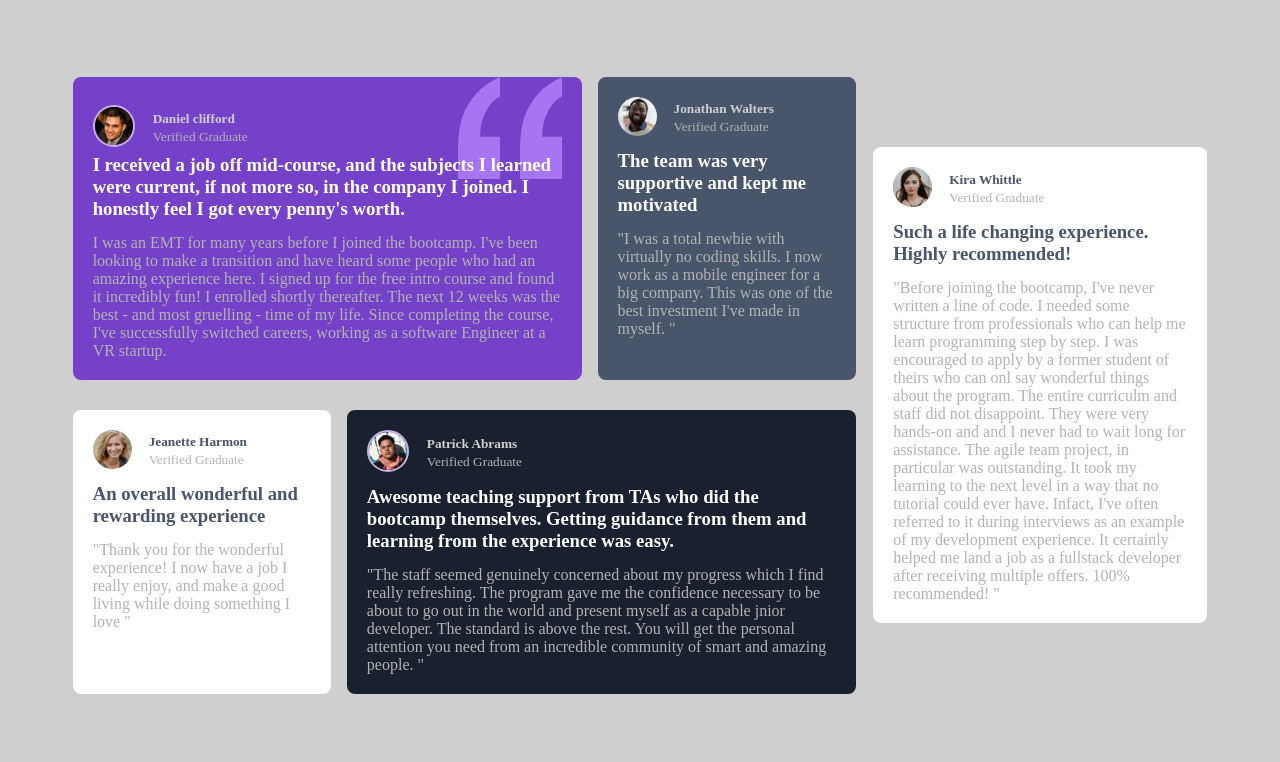
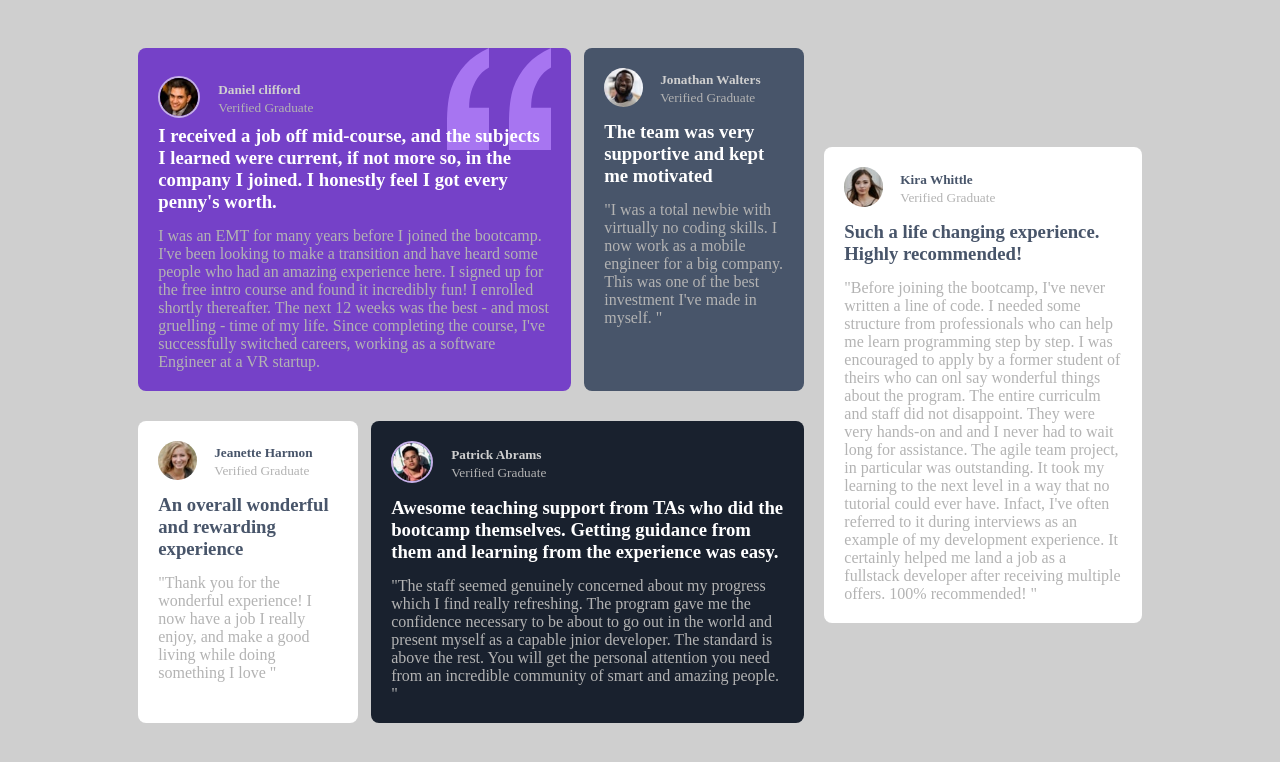
Before and after one commit to Lovelyfin00/Loveth-Object-Assignment, a plain HTML site: page index.html in a window 1280 px wide. Drawn offline with Linux system fonts and the light colour scheme.

Commit message:
Add files via upload

```diff
--- a/css/styles.css
+++ b/css/styles.css
@@ -127,6 +127,9 @@ blockquote, small{
 }
 
 @media screen and (min-width:769px){
+    .container{
+        width: 80%;
+    }
     /* Bigger testimonial section */
     .bigger-testimonial{
         width: 68%;
@@ -148,3 +151,12 @@ blockquote, small{
         width: 29%;
     }
 }
+@media screen and (min-width:1025px){
+    .bigger-testimonial{
+        width: 65%;
+    }
+    /* Smaller testimonial section */
+    .smaller-testimonial{
+        width: 31%;
+    }
+}
```
